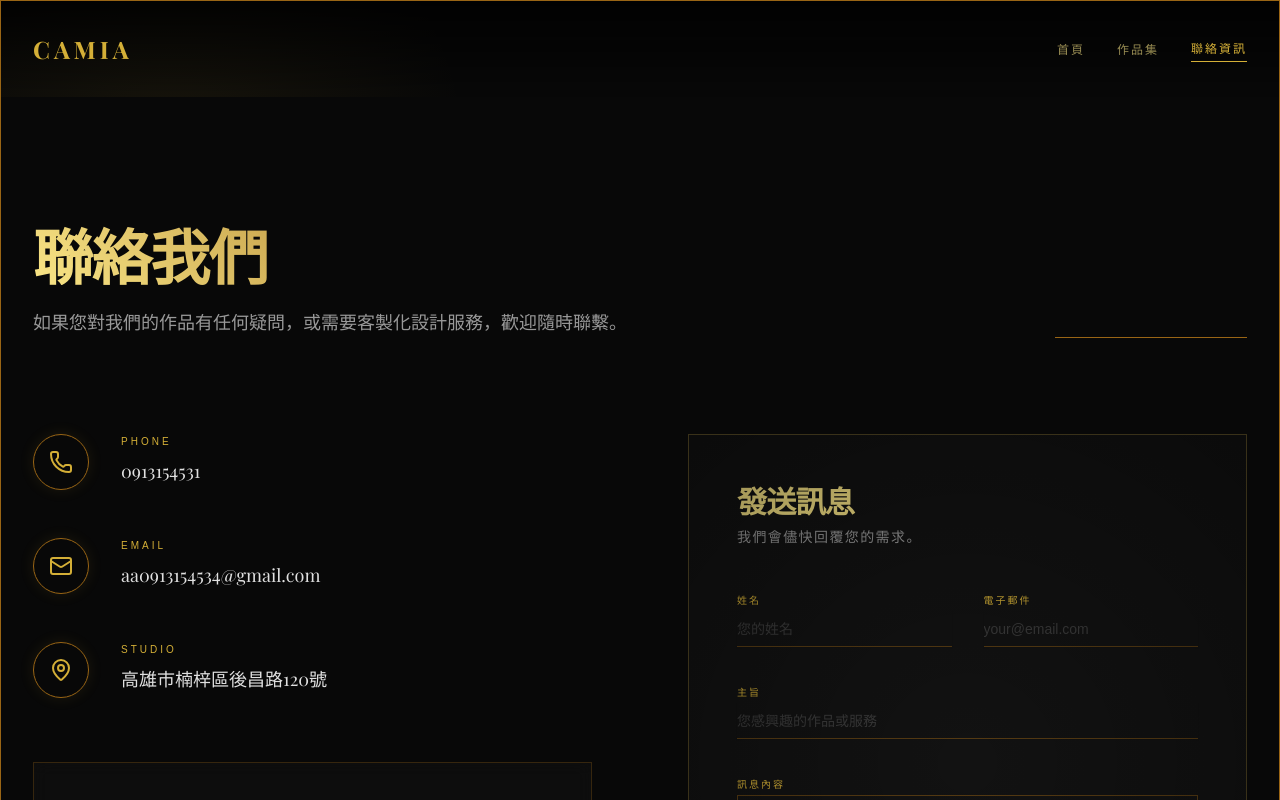
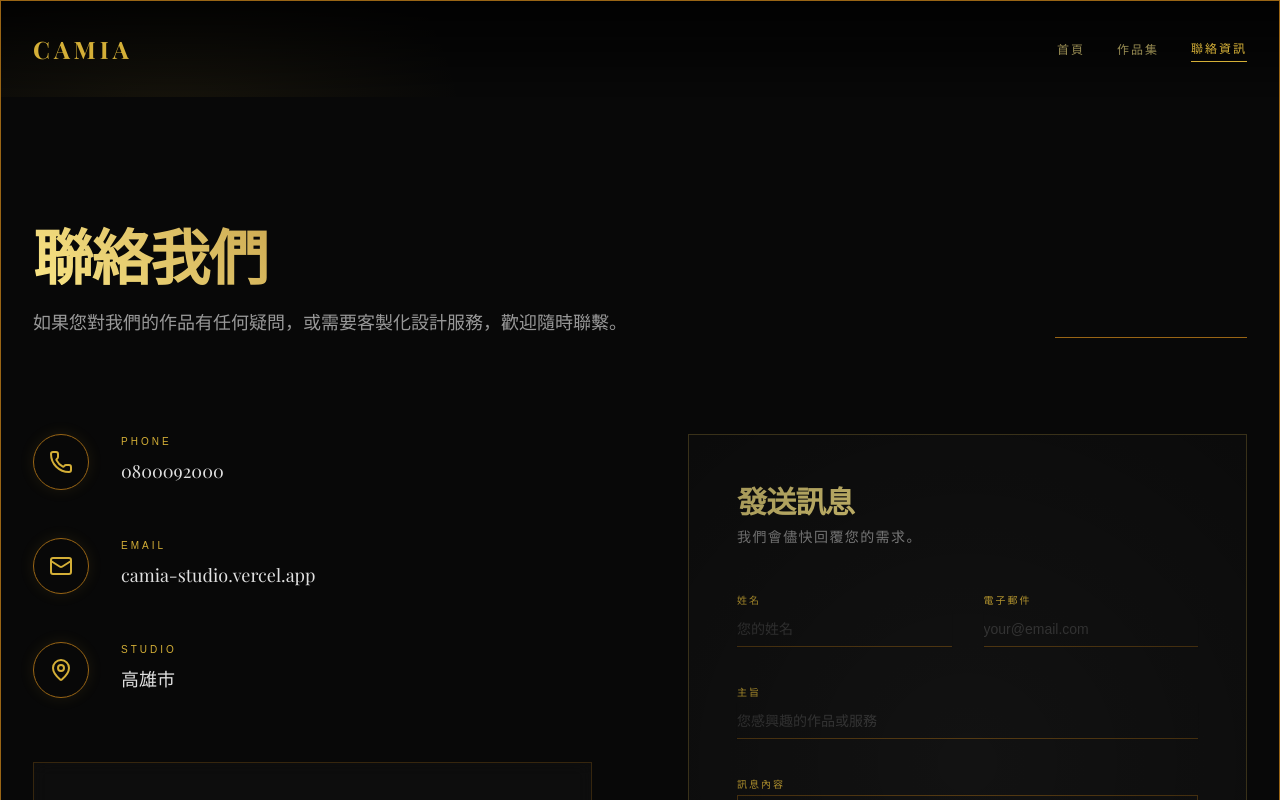
Before and after one commit to aa0913154531-camia/-, a React (Vite) app in the folder camia---水晶藝術與創意手串/: page / in a window 1280 px wide. Both pictures are taken after a click on the button "聯絡資訊". Shown: the top 800 px of the page. Built offline with nearby package versions, Linux system fonts and the light colour scheme; a web font is replaced by a local one.

Commit message:
Update Contact.tsx

```diff
--- a/camia---水晶藝術與創意手串/src/components/Contact.tsx
+++ b/camia---水晶藝術與創意手串/src/components/Contact.tsx
@@ -40,7 +40,7 @@ export default function Contact() {
                 </div>
                 <div>
                   <span className="text-[10px] text-gold-primary uppercase tracking-[3px] block mb-2">Phone</span>
-                  <p className="text-text-main text-lg font-serif">0913154531</p>
+                  <p className="text-text-main text-lg font-serif">0800092000</p>
                 </div>
               </div>
 
@@ -50,7 +50,7 @@ export default function Contact() {
                 </div>
                 <div>
                   <span className="text-[10px] text-gold-primary uppercase tracking-[3px] block mb-2">Email</span>
-                  <p className="text-text-main text-lg font-serif">aa0913154534@gmail.com</p>
+                  <p className="text-text-main text-lg font-serif">camia-studio.vercel.app</p>
                 </div>
               </div>
 
@@ -60,7 +60,7 @@ export default function Contact() {
                 </div>
                 <div>
                   <span className="text-[10px] text-gold-primary uppercase tracking-[3px] block mb-2">Studio</span>
-                  <p className="text-text-main text-lg font-serif">高雄市楠梓區後昌路120號</p>
+                  <p className="text-text-main text-lg font-serif">高雄市</p>
                 </div>
               </div>
             </div>
```
